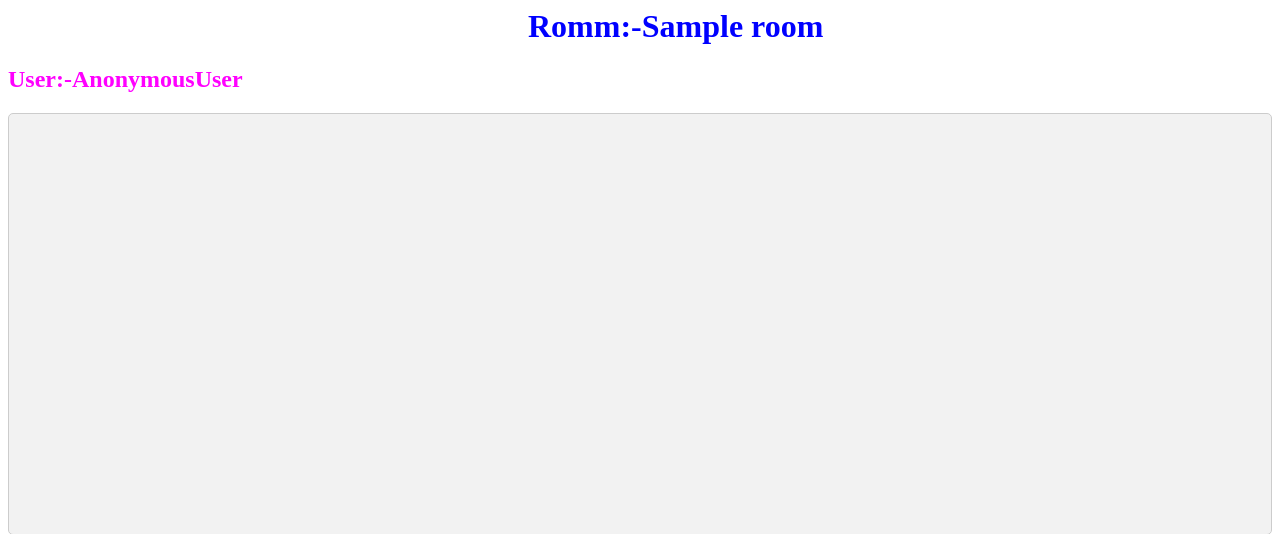
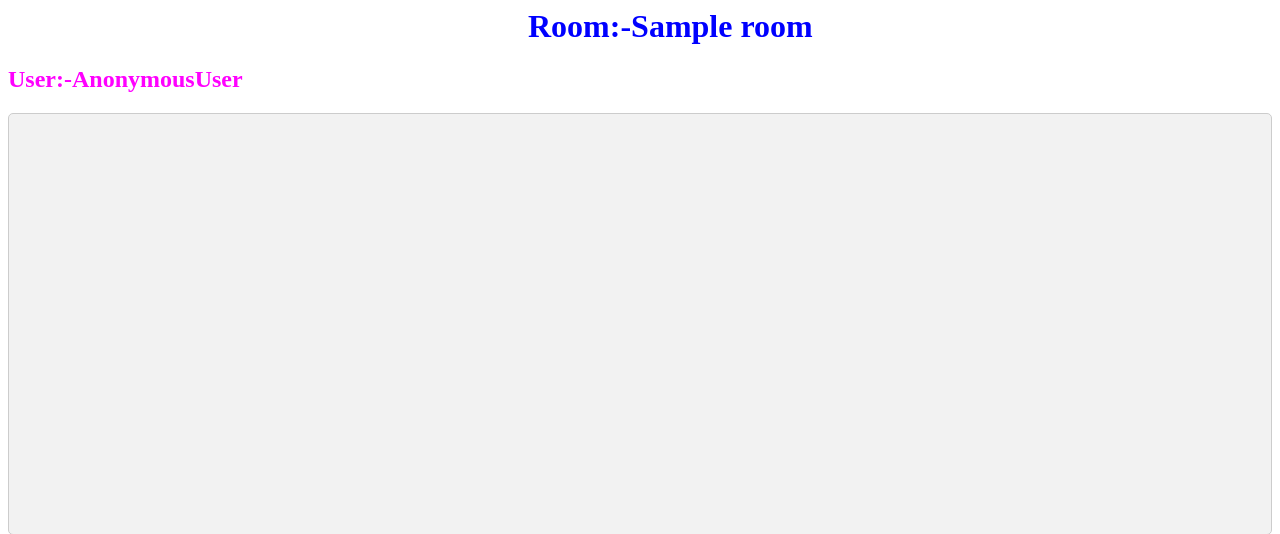
Before and after one commit to Pritimayasahoo/Simplechatapp, a Django app: template mysite/myapp/templates/room.html in a window 1280 px wide. Shown: the top 534 px of the page. Run offline with Django 4.2, Linux system fonts and the light colour scheme; the template is opened without the code that fills it: most values are stand-ins (such as "Sample title", 1, 10 or a date in 2020).

Commit message:
13th commit

```diff
--- a/mysite/myapp/templates/room.html
+++ b/mysite/myapp/templates/room.html
@@ -137,7 +137,7 @@
   </style>
   </head>
   <body>
-  <h1 id="room">Romm:-{{room.roomname}}</h1>
+  <h1 id="room">Room:-{{room.roomname}}</h1>
   <h2 id="currentuser">User:-{{user}}</h2>
 
   <div id="messagebox" id="display" class="message-container">
```
